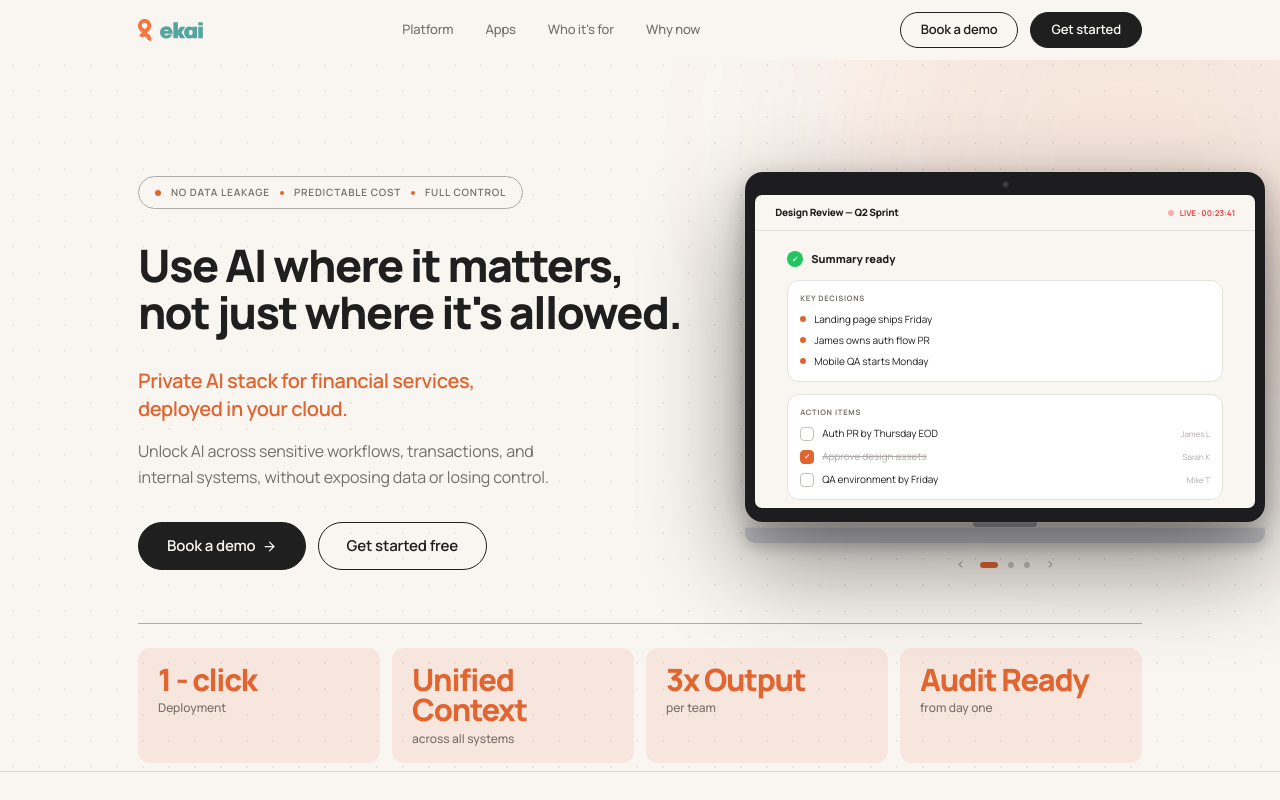
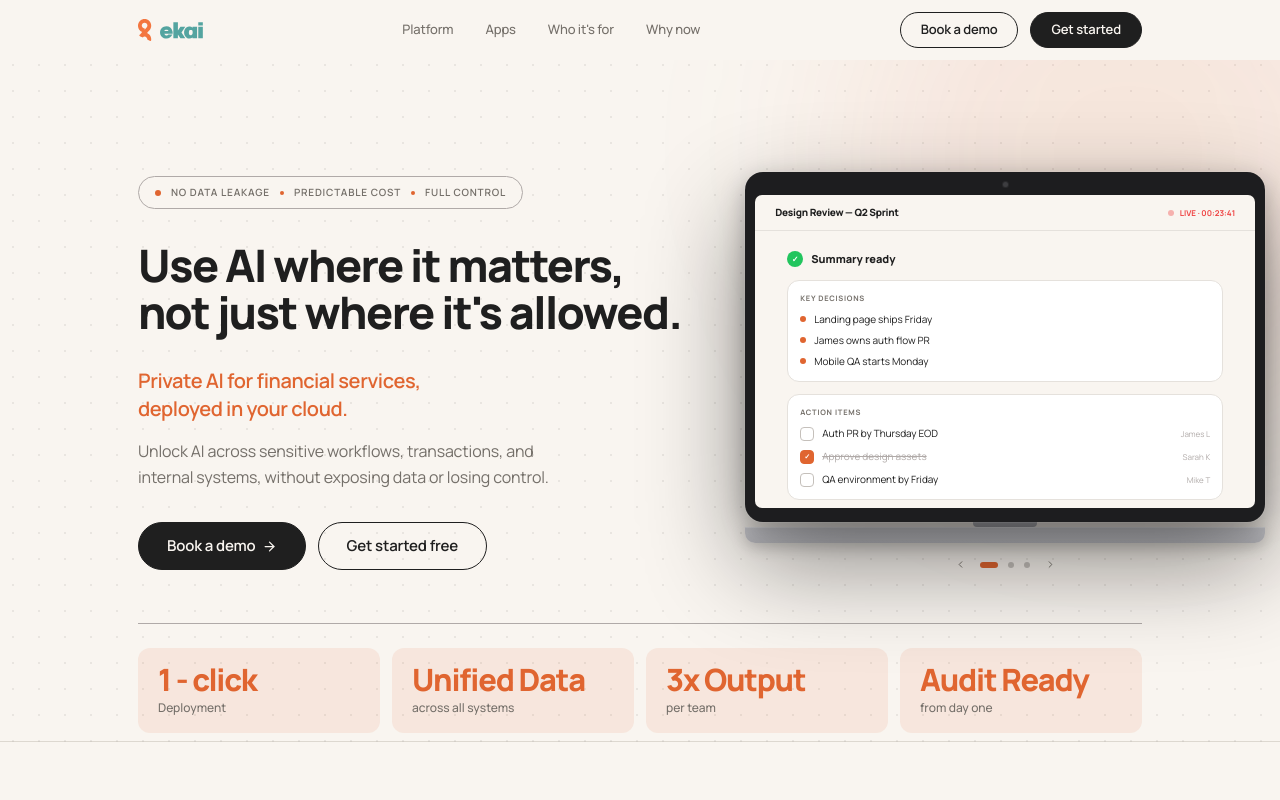
Before and after one commit to ekai-intelligence/ek1-landing, a Next.js app: page / in a window 1280 px wide. Shown: the top 800 px of the page. Built offline with nearby package versions, Linux system fonts and the light colour scheme.

Commit message:
Hero update3

```diff
--- a/components/sections/Hero.tsx
+++ b/components/sections/Hero.tsx
@@ -55,8 +55,8 @@ export default function Hero() {
               </motion.h1>
 
               <motion.p variants={fadeUp} className="text-ink text-xl font-semibold leading-snug max-w-[480px] tracking-[-0.02em]">
-                <span className="text-orange">Private AI stack for financial services,
-                  <br /> deployed in your cloud.</span>
+                <span className="text-orange">Private AI for financial services,
+                  <br />deployed in your cloud.</span>
               </motion.p>
 
               <motion.p variants={fadeUp} className="text-muted text-base leading-relaxed max-w-[440px] tracking-[-0.01em] -mt-4">
@@ -87,7 +87,7 @@ export default function Hero() {
           >
             {[
               { value: '1 - click', label: 'Deployment' },
-              { value: 'Unified Context', label: 'across all systems' },
+              { value: 'Unified Data', label: 'across all systems' },
               { value: '3x Output', label: 'per team' },
               { value: 'Audit Ready', label: 'from day one' },
             ].map((stat) => (
```
